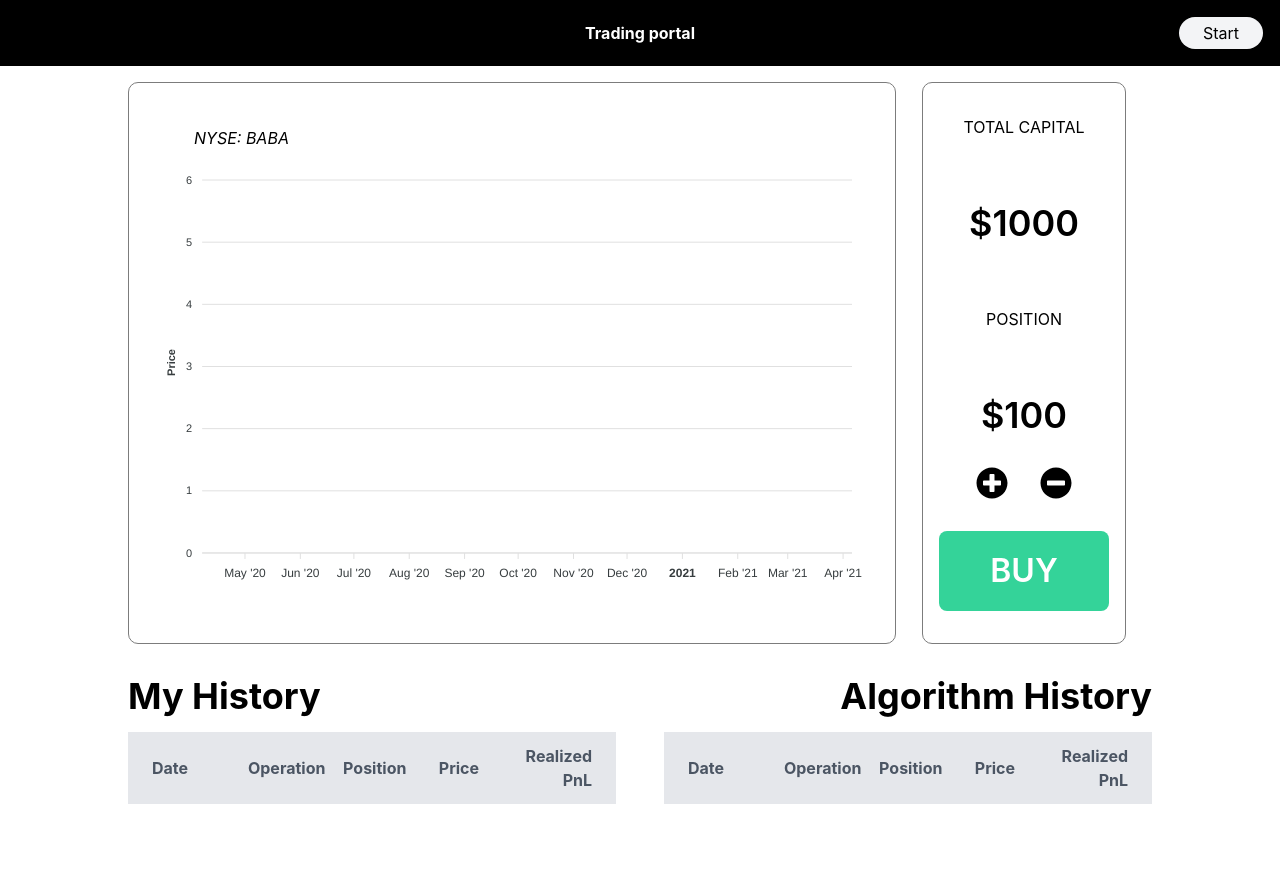
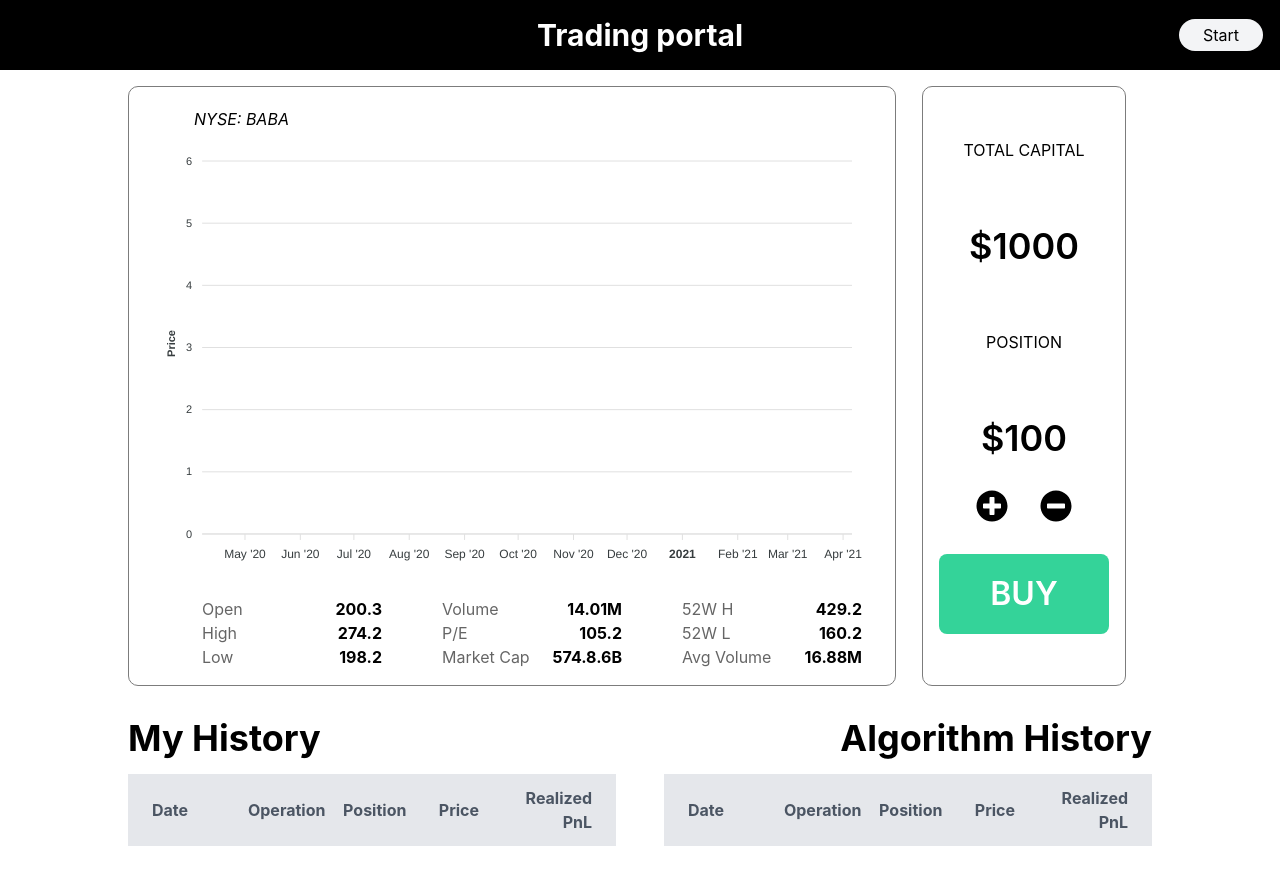
Before and after one commit to loocurse/qc-trading-sim, a React (Create React App) app: page / in a window 1280 px wide. Before the commit the page ends 836 px from the top, so only its background shows below. Built offline with nearby package versions, Linux system fonts and the light colour scheme.

Commit message:
Add fundamental data
- Rename end game modal to results modal
- Add 3 tables for fundamental data, similar to apple stocks

```diff
--- a/src/App.js
+++ b/src/App.js
@@ -10,6 +10,7 @@ import {
 import { initialState, reducer } from "./reducer";
 import { parseDate } from "./utils";
 import BABA_DATA from "./BABA.json";
+import FundamentalInfo from "./components/FundamentalInfo";
 
 function App() {
   const [state, dispatch] = useReducer(reducer, initialState);
@@ -21,7 +22,7 @@ function App() {
   // Every 0.5 seconds, append to data
   const triggerInterval = () => {
     if (state.status === "ENDED") {
-      dispatch({ type: "SHOW MODAL" });
+      dispatch({ type: "SHOW RESULT MODAL" });
     } else if (!updating) {
       if (state.status === "WAITING") dispatch({ type: "START" });
       intervalRef.current = setInterval(() => {
@@ -87,8 +88,9 @@ function App() {
               dispatch={dispatch}
             />
           )}
-          <div className="graph">
+          <div className="graph d-flex flex-col">
             <Graph series={series} annotation={state.annotation} />
+            <FundamentalInfo />
           </div>
           <Buttons
             series={series}
--- a/src/App.scss
+++ b/src/App.scss
@@ -87,3 +87,22 @@ nav {
 td {
   border: none;
 }
+
+
+.fundamental_table {
+  table {
+    margin: 0 30px;
+    tr {
+      td {
+        width: 90px;
+        &:first-child {
+          opacity: 0.6;
+        }
+        &:nth-child(2) {
+          font-weight: bold;
+          text-align: right;
+        }
+      }
+    }
+  }
+}
--- /dev/null
+++ b/src/components/FundamentalInfo.js
@@ -0,0 +1,52 @@
+import React from "react";
+
+function FundamentalInfo() {
+  return (
+    <div className="flex flex-row fundamental_table my-4 justify-center ml-10">
+      <table className="border-right-table">
+        <tr>
+          <td>Open</td>
+          <td>200.3</td>
+        </tr>
+        <tr>
+          <td>High</td>
+          <td>274.2</td>
+        </tr>
+        <tr>
+          <td>Low</td>
+          <td>198.2</td>
+        </tr>
+      </table>
+      <table className="border-right-table">
+        <tr>
+          <td>Volume</td>
+          <td>14.01M</td>
+        </tr>
+        <tr>
+          <td>P/E</td>
+          <td>105.2</td>
+        </tr>
+        <tr>
+          <td>Market Cap</td>
+          <td>574.8.6B</td>
+        </tr>
+      </table>
+      <table>
+        <tr>
+          <td>52W H</td>
+          <td>429.2</td>
+        </tr>
+        <tr>
+          <td>52W L</td>
+          <td>160.2</td>
+        </tr>
+        <tr>
+          <td>Avg Volume</td>
+          <td>16.88M</td>
+        </tr>
+      </table>
+    </div>
+  );
+}
+
+export default FundamentalInfo;
--- a/src/components/Graph.js
+++ b/src/components/Graph.js
@@ -4,7 +4,7 @@ import Chart from "react-apexcharts";
 function Graph({ series, annotation }) {
   return (
     <div>
-      <h2>
+      <h2 className="mt-5">
         <em>NYSE: BABA</em>
       </h2>
       <Chart
--- a/src/components/NavigationBar.js
+++ b/src/components/NavigationBar.js
@@ -4,7 +4,7 @@ const NavigationBar = ({ buttonCallback, updating, status }) => {
   return (
     <nav>
       <div className="flex flex-1"></div>
-      <h1 className="font-bold">Trading portal</h1>
+      <h1 className="font-bold text-3xl">Trading portal</h1>
       <div className="flex flex-1 justify-end items-center">
         <button
           onClick={buttonCallback}
--- a/src/components/ResultModal.js
+++ b/src/components/ResultModal.js
@@ -107,7 +107,7 @@ const ResultModal = ({ cash, algoPosition, dispatch }) => {
             <button
               type="button"
               className="mt-3 w-full inline-flex justify-center rounded-md border border-gray-300 shadow-sm px-4 py-2 bg-white text-base font-medium text-gray-700 hover:bg-gray-50 focus:outline-none focus:ring-2 focus:ring-offset-2 focus:ring-indigo-500 sm:mt-0 sm:ml-3 sm:w-auto sm:text-sm"
-              onClick={() => dispatch({ type: "HIDE MODAL" })}
+              onClick={() => dispatch({ type: "HIDE RESULT MODAL" })}
             >
               Dismiss
             </button>
--- a/src/reducer.js
+++ b/src/reducer.js
@@ -143,14 +143,14 @@ const reducer = (state, action) => {
       };
     }
 
-    case "HIDE MODAL": {
+    case "HIDE RESULT MODAL": {
       return {
         ...state,
         modalOpen: false,
       };
     }
 
-    case "SHOW MODAL": {
+    case "SHOW RESULT MODAL": {
       return {
         ...state,
         modalOpen: true,
```
